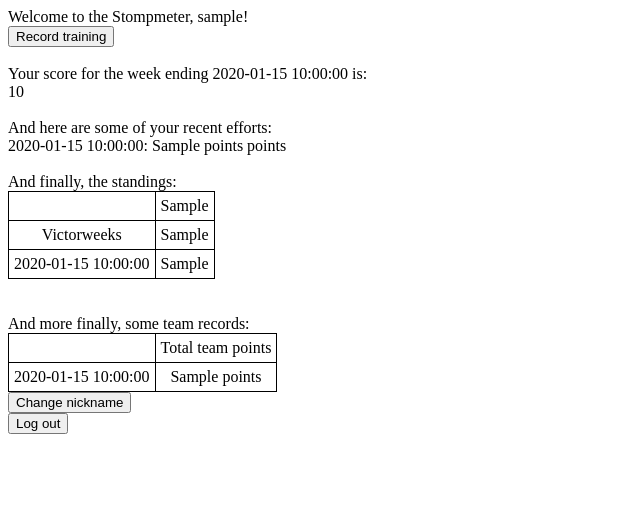
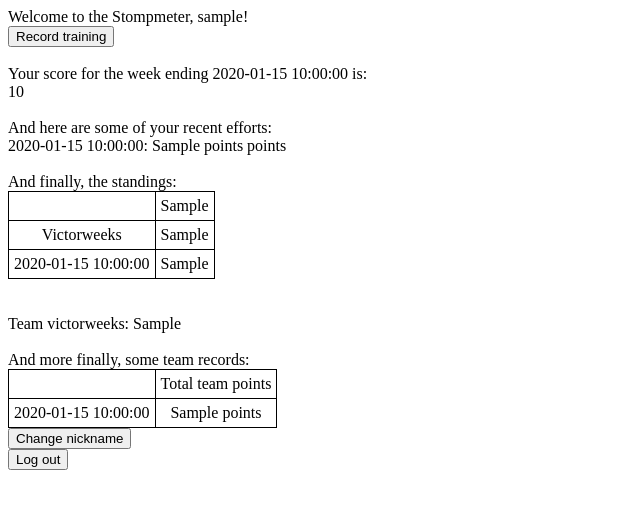
Before and after one commit to charmasaur/stompmeter, a Flask app: template templates/dashboard.html in a window 1280 px wide. Shown: the top 509 px of the page, without its empty margins (0-640 px from the left). Run offline with Flask 2, Linux system fonts and the light colour scheme; the template is opened without the code that fills it: most values are stand-ins (such as "Sample title", 1, 10 or a date in 2020).

Commit message:
Count team victorweeks separately

```diff
--- a/main.py
+++ b/main.py
@@ -60,6 +60,7 @@ def dashboard():
     glowsticks = []
     team_scores_to_sort = []
     all_week_end_dates = set()
+    team_victorweeks = 0
     for (nick, d) in scoreboard:
         nicks.append({"v":nick,"e":nick == this_nick})
         glowsticks.append({"v":0,"e":False})
@@ -74,10 +75,11 @@ def dashboard():
 
         # Update the total glowsticks, and while we're there set any necessary
         # emphasis on the points
-        is_team_victorweek = points_calculator.is_team_victorweek(points_num)
+        if points_calculator.is_team_victorweek(points_num):
+            team_victorweeks += 1
         winning_score = max(points_num)
         for (i, p) in enumerate(points_num):
-            if p == winning_score or is_team_victorweek:
+            if p == winning_score:
                 glowsticks[i]["v"] += 1
                 points[i].update({"e":True})
 
@@ -109,7 +111,8 @@ def dashboard():
             nicks=nicks,
             glowsticks=glowsticks,
             weeks=weeks,
-            team_scores=team_scores)
+            team_scores=team_scores,
+            team_victorweeks=team_victorweeks)
 
 @app.route('/record', methods=['GET'])
 def record():
--- a/templates/dashboard.html
+++ b/templates/dashboard.html
@@ -70,6 +70,8 @@
       {% endfor %}
     </table>
     <br><br>
+    Team victorweeks: {{ team_victorweeks }}
+    <br><br>
     And more finally, some team records:
     <table>
       <tr>
```
